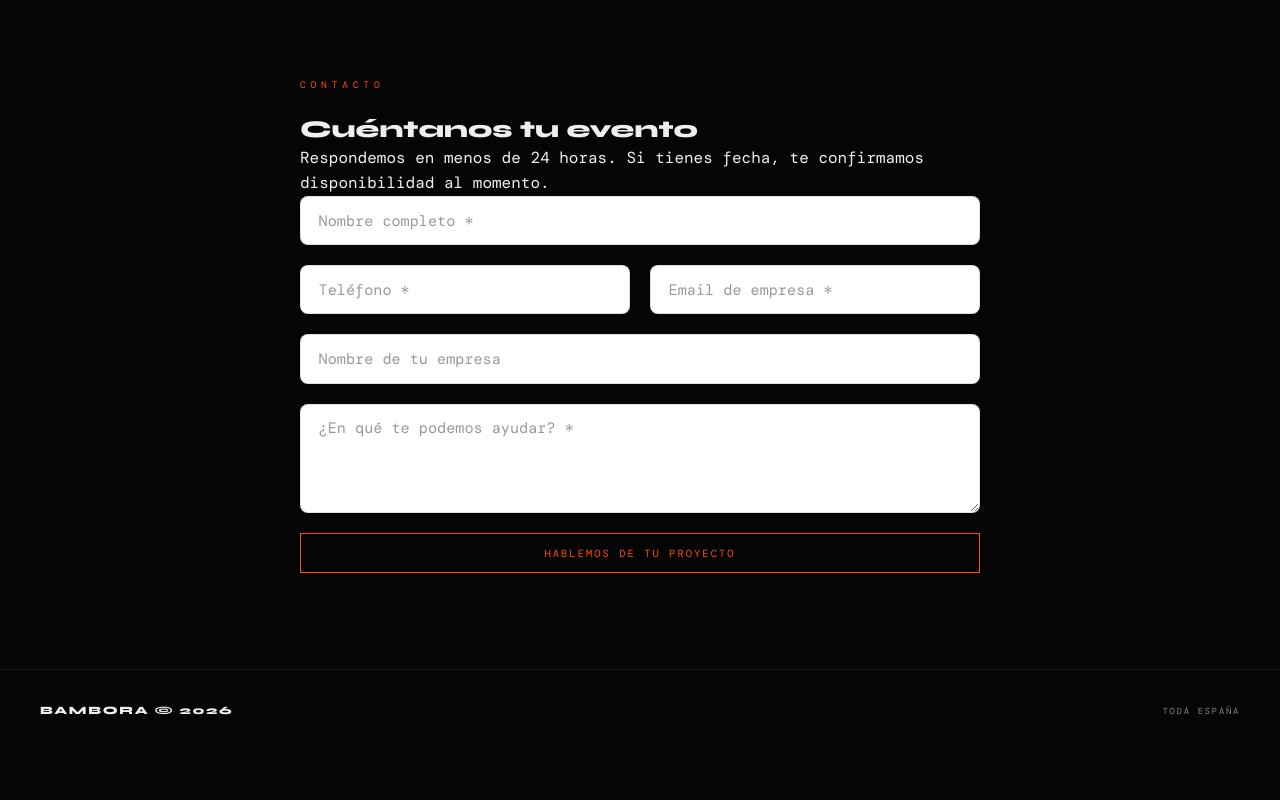
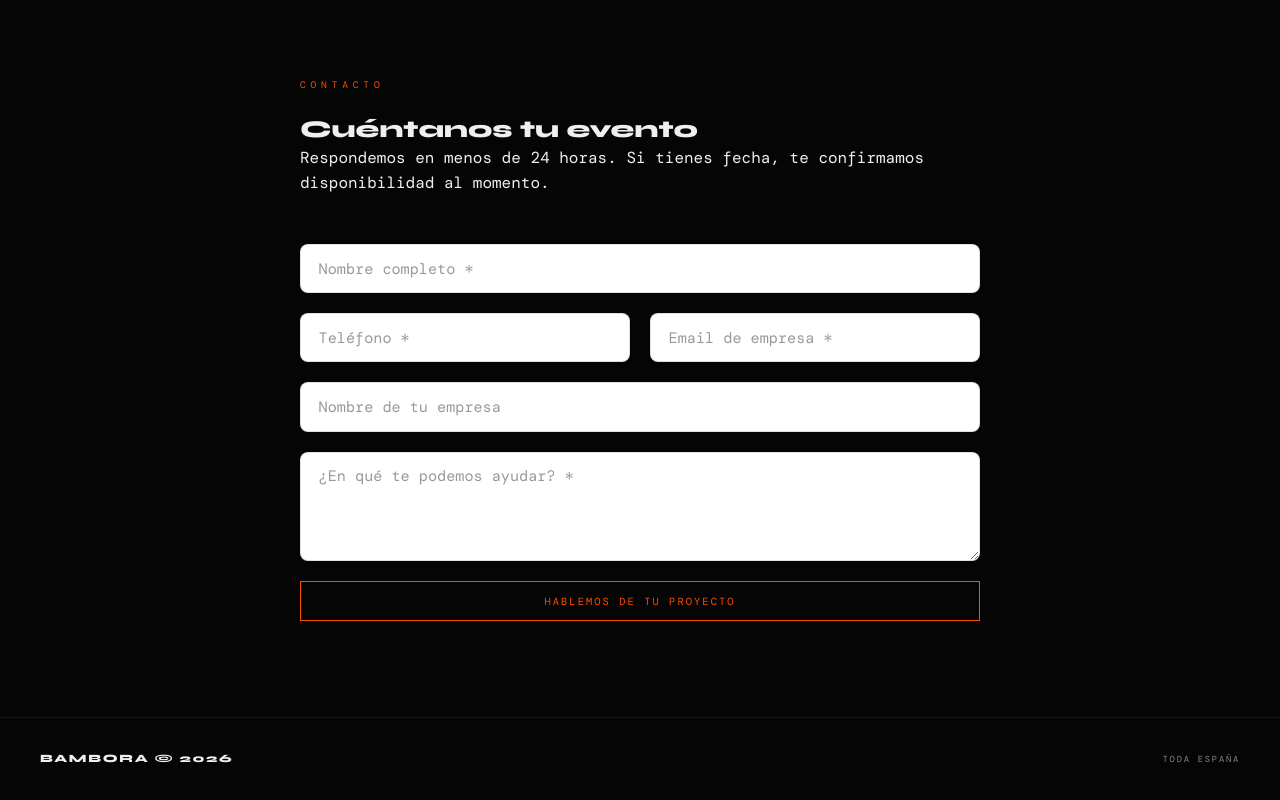
Before and after one commit to albcast1/bambora-seo, a Next.js app: page / in a window 1280 px wide. Shown: the part 3378-4178 px from the top of the page. Before the commit the page ends 4130 px from the top, so only its background shows below. Built offline with nearby package versions, Linux system fonts and the light colour scheme; a web font is replaced by a local one.

Commit message:
fix: add margin-top:3rem to .contact-form to create space below subtitle

```diff
--- a/app/globals.css
+++ b/app/globals.css
@@ -1070,3 +1070,8 @@ footer {
 .contact-form textarea::placeholder { color: #999; }
 .contact-form input:focus,
 .contact-form textarea:focus { border-color: rgba(0,0,0,.4); }
+
+/* ── CONTACT FORM top spacing ──────────────── */
+.contact-form {
+  margin-top: 3rem;
+}
```
